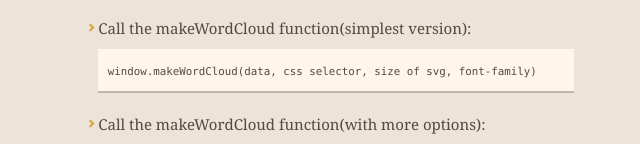
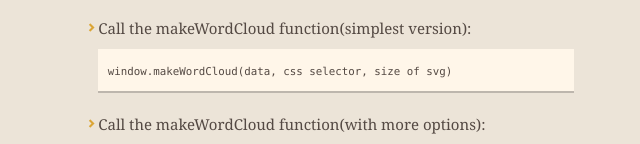
Before and after one commit to kyu999/d3-easy, a plain HTML site: page index.html in a window 1280 px wide. Shown: the part 931-1075 px from the top of the page, 319-959 px from the left. Drawn offline with nearby package versions, Linux system fonts and the light colour scheme.

Commit message:
Update index.html

```diff
--- a/index.html
+++ b/index.html
@@ -70,7 +70,7 @@
 <ul>
   <li>Load DOM at beginning of js script: <pre><code>$().ready(function(){ // write your code here })</code></pre>
   <li>Prepare your data and make sure the format: <pre><code>data = [ {"word": String, "value": Number}, {...}, {...} ]</code></pre></li>
-  <li>Call the makeWordCloud function(simplest version): <pre><code>window.makeWordCloud(data, css selector, size of svg, font-family)</code></pre>
+  <li>Call the makeWordCloud function(simplest version): <pre><code>window.makeWordCloud(data, css selector, size of svg)</code></pre>
   </li>
   <li>Call the makeWordCloud function(with more options): <pre><code>window.makeWordCloud(data, css_selector, svgscale, svg_class, font-family, rotate words or not, color converting function)</code></pre></li>
   </ul>
```
